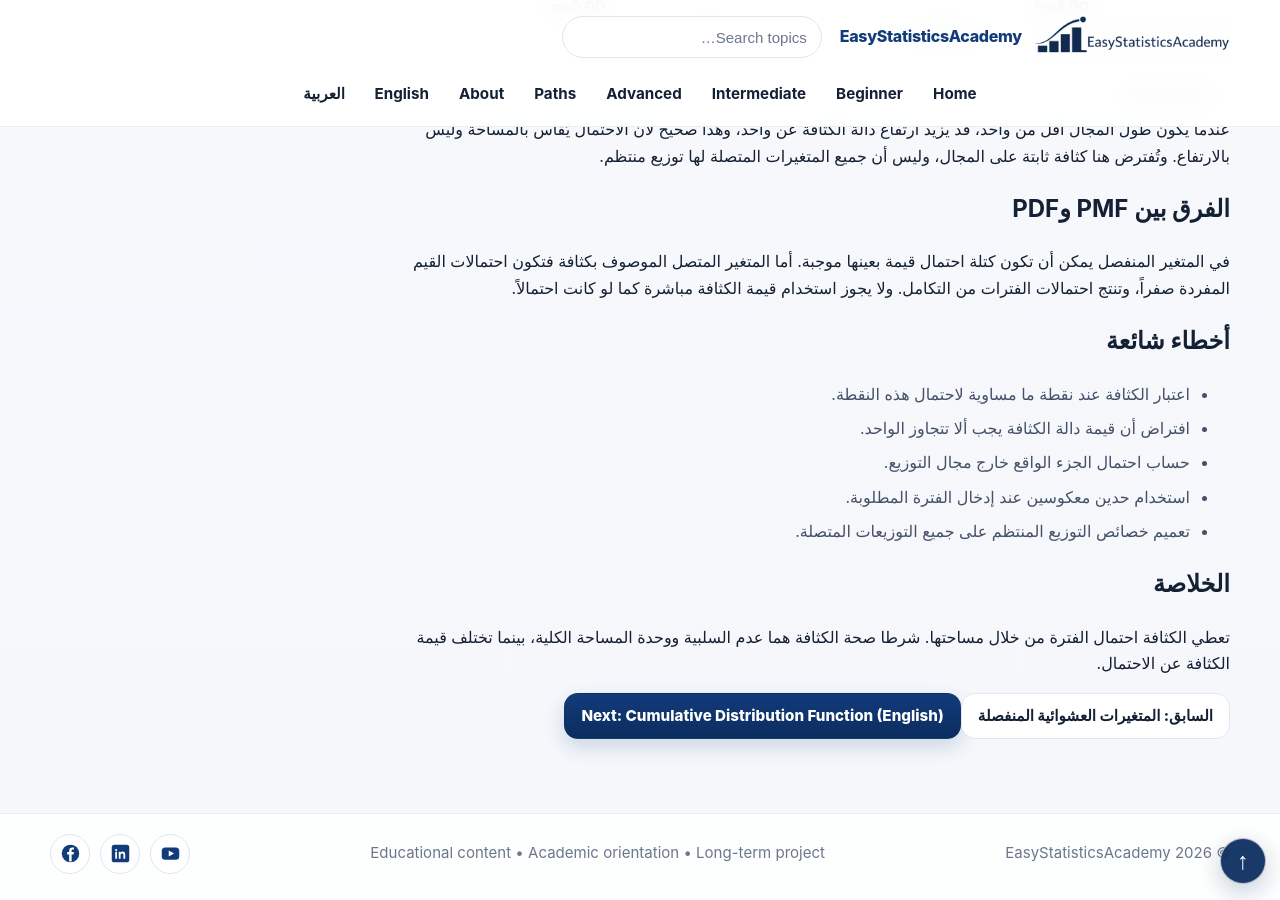
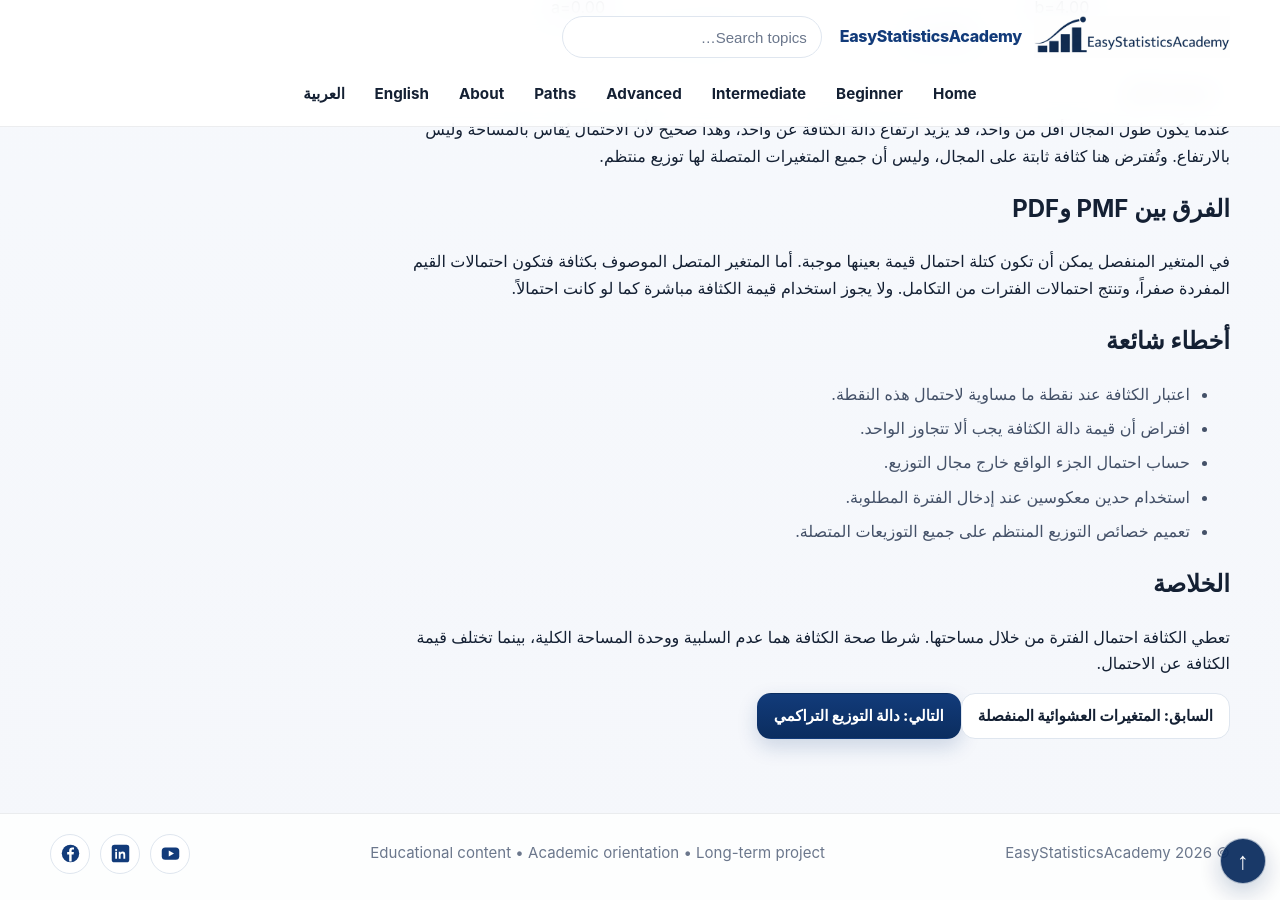
Before and after one commit to ammar-homaida-statistics/easystatisticsacademy, a Jekyll site: the page built from ar/probability/random-variables/continuous-random-variables/index.md, in a window 1280 px wide and 900 px high, scrolled down 1949 px. Built offline with Jekyll 4.4.1, drawn with Linux system fonts in a browser that asks for light colours.

Commit message:
Batch #82: Arabic sequence navigation to CDF lesson

```diff
--- a/ar/probability/random-variables/continuous-random-variables/index.md
+++ b/ar/probability/random-variables/continuous-random-variables/index.md
@@ -52,7 +52,7 @@
 <h2>أخطاء شائعة</h2>
 <ul class="bullets"><li>اعتبار الكثافة عند نقطة ما مساوية لاحتمال هذه النقطة.</li><li>افتراض أن قيمة دالة الكثافة يجب ألا تتجاوز الواحد.</li><li>حساب احتمال الجزء الواقع خارج مجال التوزيع.</li><li>استخدام حدين معكوسين عند إدخال الفترة المطلوبة.</li><li>تعميم خصائص التوزيع المنتظم على جميع التوزيعات المتصلة.</li></ul>
 <div class="summary-box"><h2>الخلاصة</h2><p>تعطي الكثافة احتمال الفترة من خلال مساحتها. شرطا صحة الكثافة هما عدم السلبية ووحدة المساحة الكلية، بينما تختلف قيمة الكثافة عن الاحتمال.</p></div>
-<div class="lesson-nav"><a class="btn btn-outline" href="/ar/probability/random-variables/discrete-random-variables/">السابق: المتغيرات العشوائية المنفصلة</a><a class="btn" lang="en" dir="ltr" href="/probability/random-variables/cumulative-distribution-function/">Next: Cumulative Distribution Function (English)</a></div>
+<div class="lesson-nav"><a class="btn btn-outline" href="/ar/probability/random-variables/discrete-random-variables/">السابق: المتغيرات العشوائية المنفصلة</a><a class="btn" lang="en" dir="ltr" href="/ar/probability/random-variables/cumulative-distribution-function/">التالي: دالة التوزيع التراكمي</a></div>
 </div></section>
 <style>.esa-updf-ar-math{direction:ltr;max-width:100%;overflow-x:auto}.esa-updf-ar-math mjx-container[display="true"]{width:max-content;min-width:100%;text-align:left}</style>
 <script defer src="/js/uniform-pdf-interval-explorer.js"></script>
```
